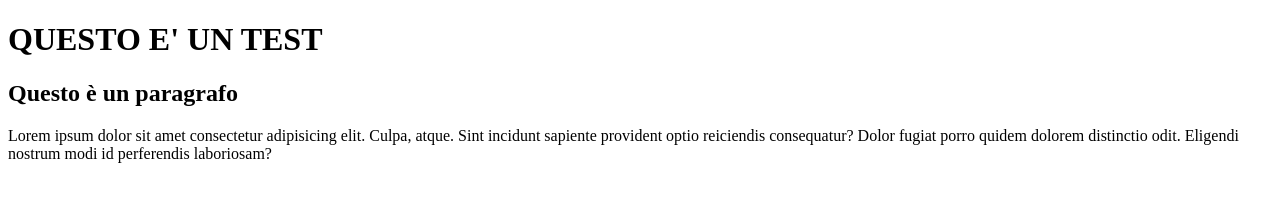
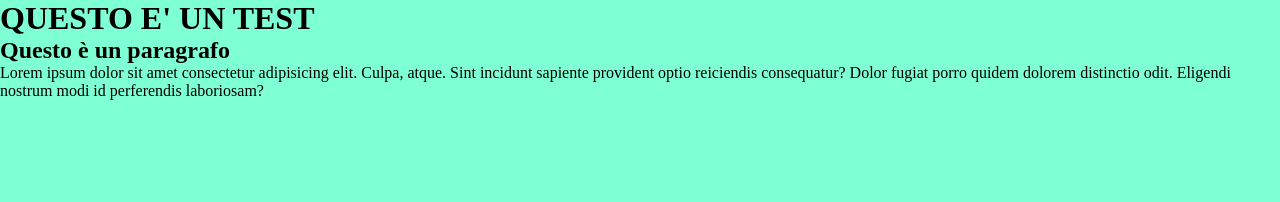
Before and after one commit to jamessteven74/testhtml, a plain HTML site: page index.html in a window 1280 px wide. Drawn offline with Linux system fonts and the light colour scheme.

Commit message:
Add style.css file and link in index.html

```diff
--- a/index.html
+++ b/index.html
@@ -4,6 +4,7 @@
     <meta charset="UTF-8">
     <meta http-equiv="X-UA-Compatible" content="IE=edge">
     <meta name="viewport" content="width=device-width, initial-scale=1.0">
+    <link rel="stylesheet" href="style.css">
     <title>TEST</title>
 </head>
 <body>
--- /dev/null
+++ b/style.css
@@ -0,0 +1,8 @@
+*{
+    box-sizing: border-box;
+    margin: 0;
+}
+
+body{
+    background-color: aquamarine;
+}
```
